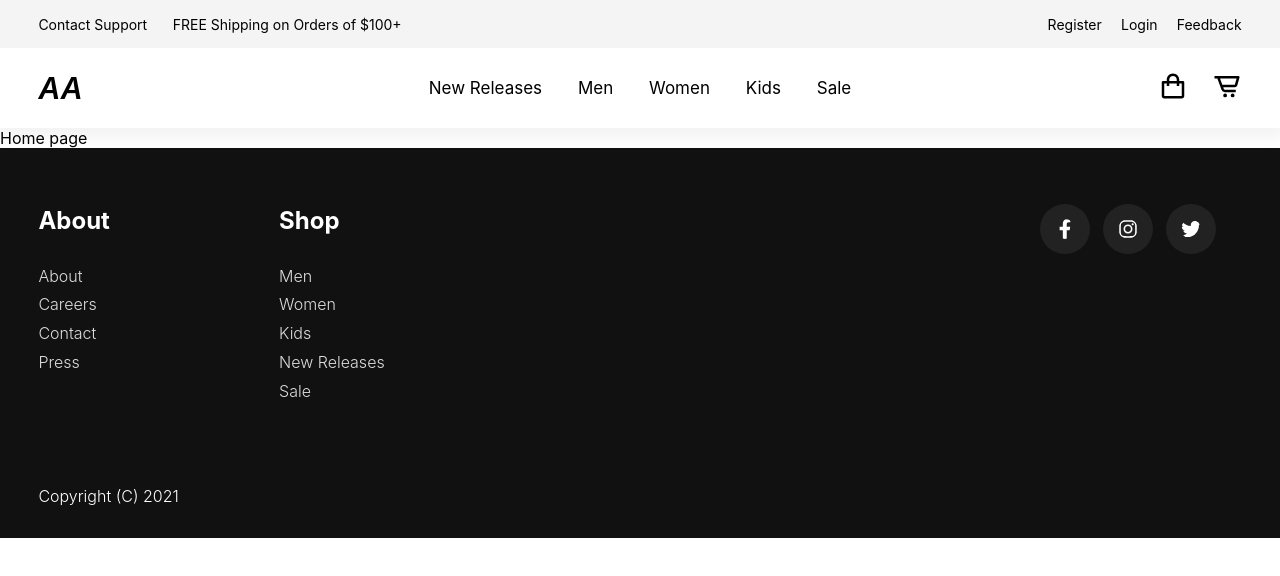
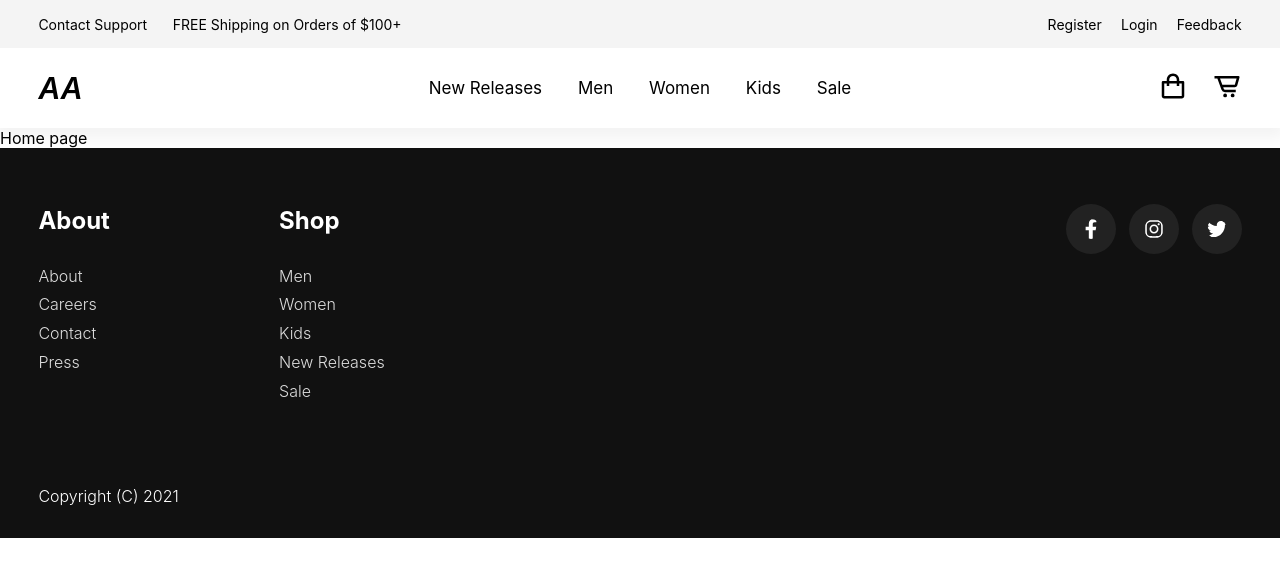
Before and after one commit to amirfounder/amir-apparel-demo-ui-react, a React (Create React App) app: page / in a window 1280 px wide. Shown: the top 576 px of the page. Built offline with nearby package versions, Linux system fonts and the light colour scheme.

Commit message:
small bug fix with footer

```diff
--- a/src/components/Footer/Footer.module.scss
+++ b/src/components/Footer/Footer.module.scss
@@ -31,7 +31,7 @@
       &>.social {
         display: grid;
         justify-content: end;
-        grid-template-columns: repeat(5, auto);
+        grid-template-columns: repeat(3, auto);
         column-gap: .8rem;
 
         &>.icon {
```
